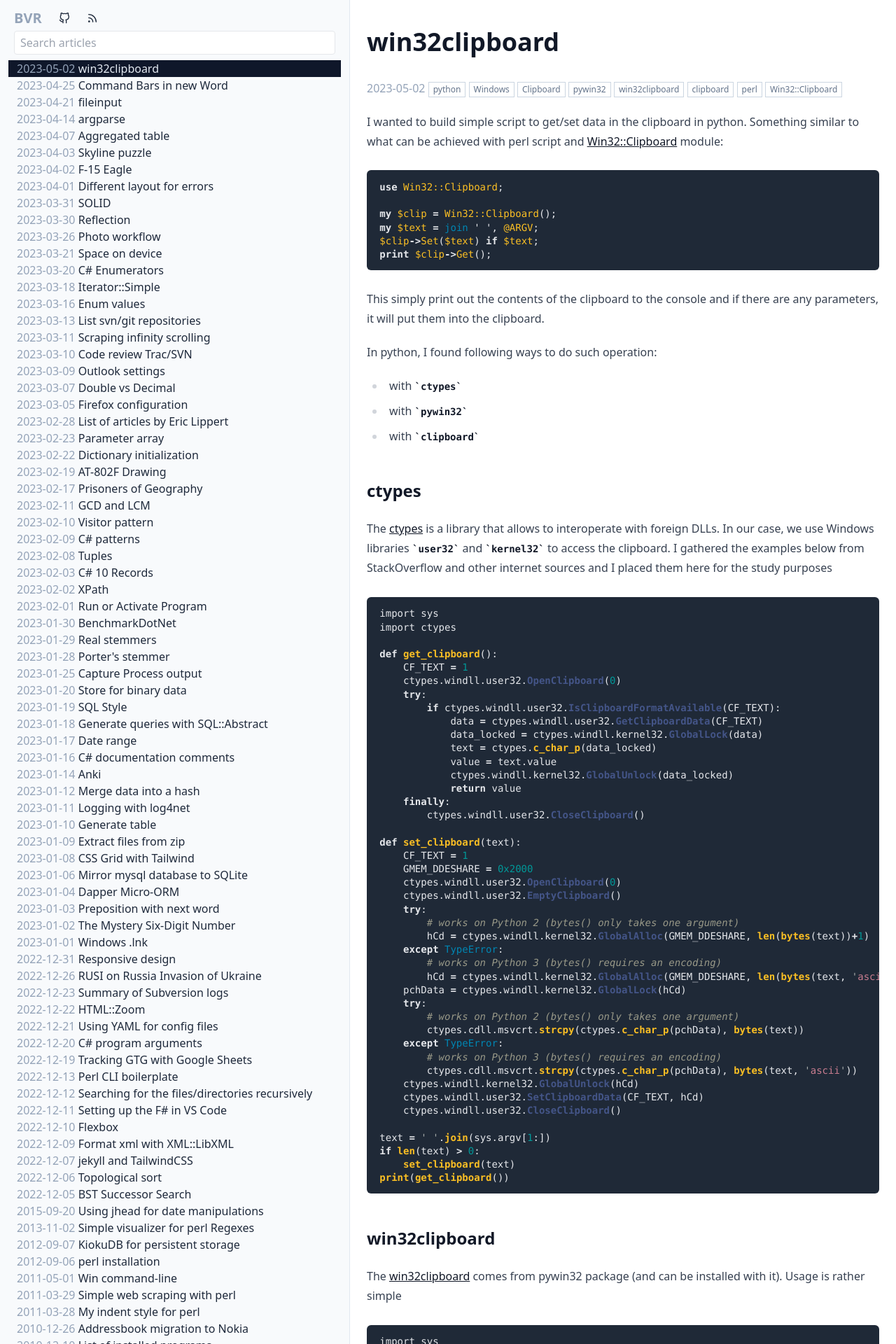
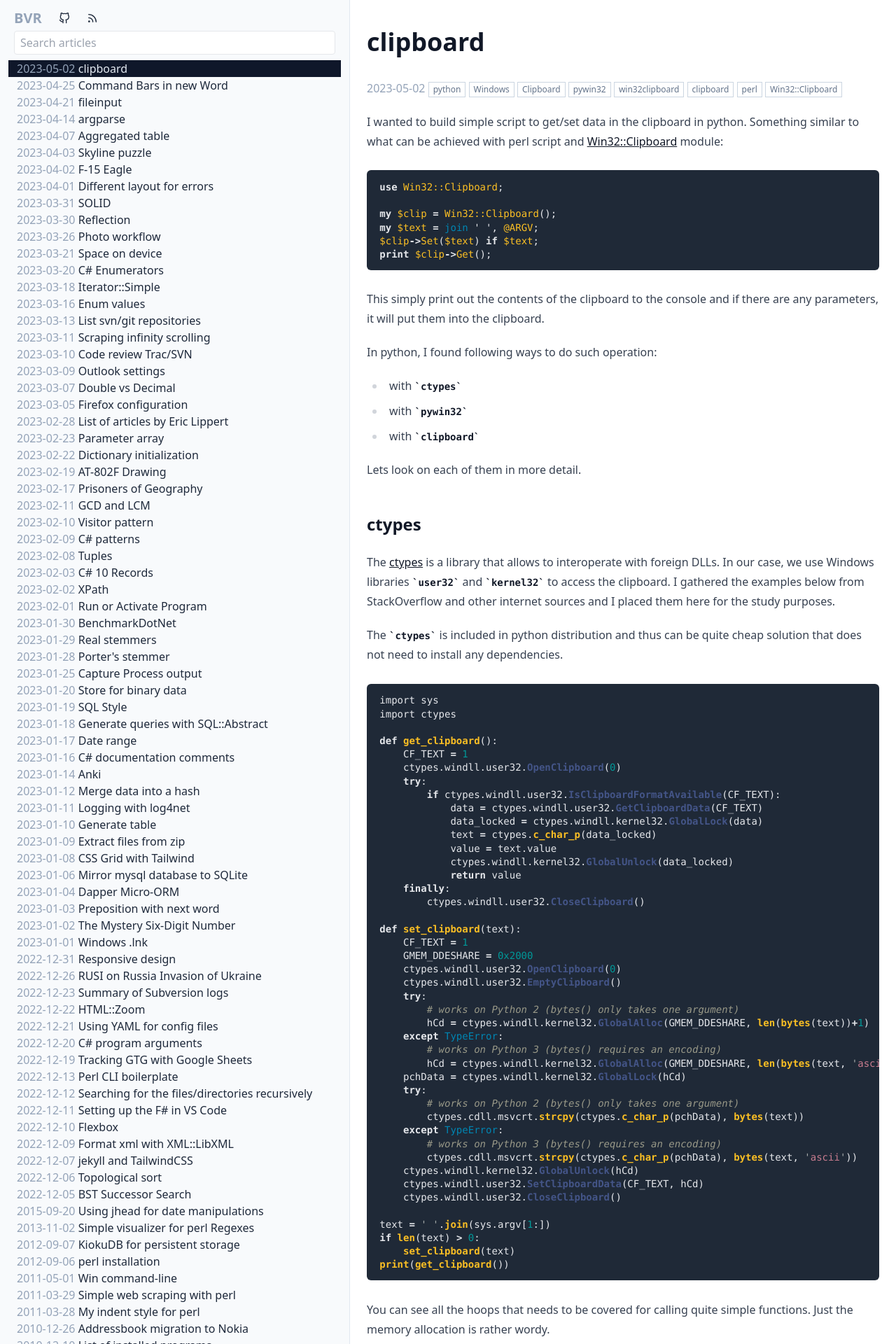
Before and after one commit to bvr/bvr.github.io, a Jekyll site: the page built from _posts/2023-05-02-clipboard.md, in a window 1280 px wide. Shown: the top 1920 px of the page at 70% size. Built offline with Jekyll 4.4.1, drawn with Linux system fonts in a browser that asks for light colours; some of the changed text lies outside the part shown.

Commit message:
Proofreading

````diff
--- a/_posts/2023-05-02-clipboard.md
+++ b/_posts/2023-05-02-clipboard.md
@@ -1,6 +1,6 @@
 ---
 layout: post
-title: win32clipboard
+title: clipboard
 published: yes
 tags:
   - python
@@ -31,9 +31,13 @@ In python, I found following ways to do such operation:
  - with `pywin32`
  - with `clipboard`
 
+Lets look on each of them in more detail.
+
 ## ctypes
 
-The [ctypes][2] is a library that allows to interoperate with foreign DLLs. In our case, we use Windows libraries `user32` and `kernel32` to access the clipboard. I gathered the examples below from StackOverflow and other internet sources and I placed them here for the study purposes
+The [ctypes][2] is a library that allows to interoperate with foreign DLLs. In our case, we use Windows libraries `user32` and `kernel32` to access the clipboard. I gathered the examples below from StackOverflow and other internet sources and I placed them here for the study purposes.
+
+The `ctypes` is included in python distribution and thus can be quite cheap solution that does not need to install any dependencies.
 
 ```python
 import sys
@@ -81,9 +85,11 @@ if len(text) > 0:
 print(get_clipboard())
 ```
 
+You can see all the hoops that needs to be covered for calling quite simple functions. Just the memory allocation is rather wordy.
+
 ## win32clipboard
 
-The [win32clipboard][3] comes from pywin32 package (and can be installed with it). Usage is rather simple
+The [win32clipboard][3] comes from pywin32 package (and can be installed with it). Usage is rather simple, you just need to keep in mind to open/close the clipboard to make it available to other applications.
 
 ```python
 import sys
@@ -107,9 +113,9 @@ if len(text) > 0:
 print(get_clipboard())
 ```
 
-## clipboard
+## [clipboard][4]
 
-Probably simplest interface for text data. It also should be multi-platform solution
+Probably simplest interface for text data. It also should be multi-platform solution as it is based on [pyperclip][5] that works on all Windows, Linux, and Mac.
 
 ```python
 import sys
````
Also changed, not shown: other parts of _posts/2023-05-02-clipboard.md (+2 -0 lines).
